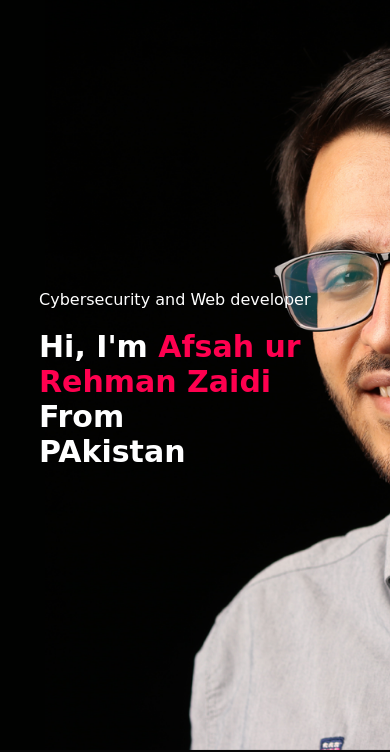
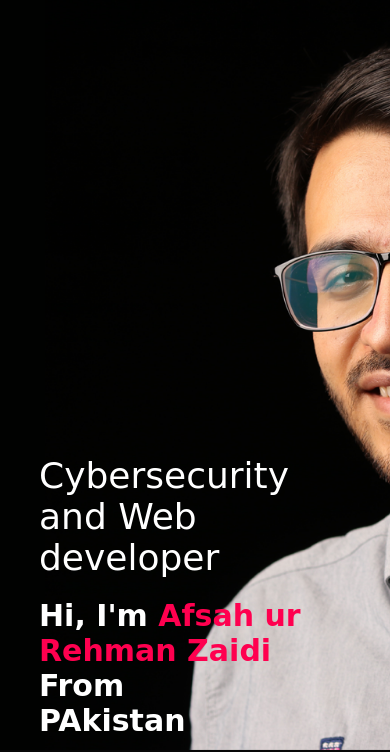
Before and after one commit to Afsah123/my-website, a plain HTML site: page index.html in a window 390 px wide. Shown: the part 94-846 px from the top of the page. Drawn offline with Linux system fonts and the light colour scheme.

Commit message:
Update FF.css

```diff
--- a/FF.css
+++ b/FF.css
@@ -455,6 +455,11 @@ nav .fa-solid{
         margin-bottom: -30% ;
         overflow-x: hidden;
     }
+
+    .header-text{
+        margin-top: 153%;
+        font-size: 36px;
+    }
 }
 
 @media only screen and (min-width:600px) and (max-width: 700px){
```
